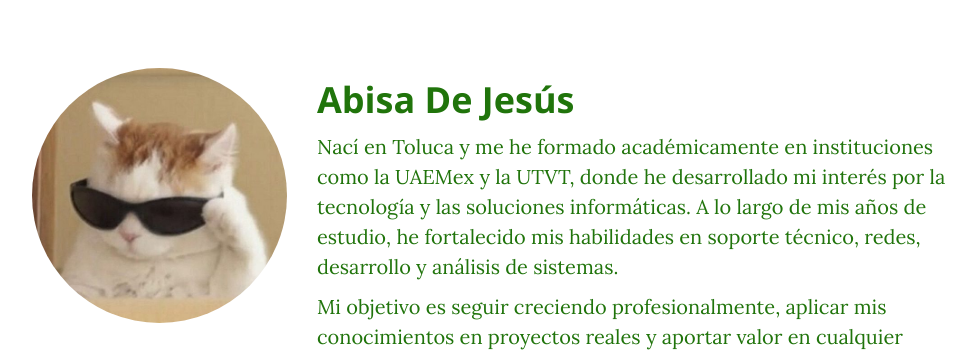
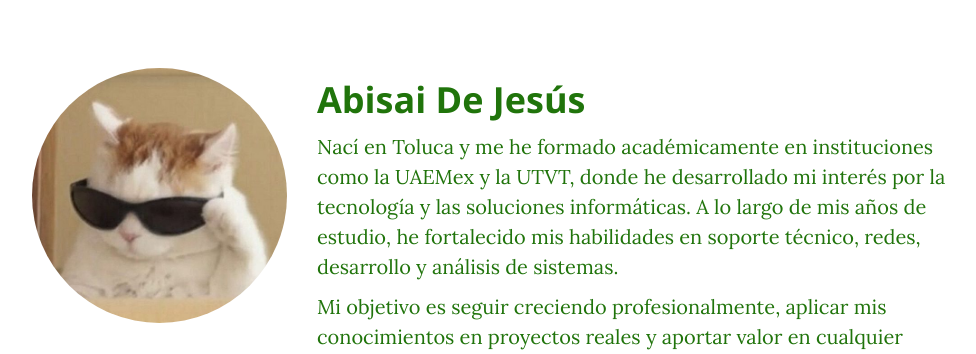
Before and after one commit to DeathGhost-X27/Django-Proyecto2, a Django app: page /about-me/ in a window 1280 px wide. Shown: the part 534-888 px from the top of the page, without its empty margins (148-1124 px from the left). Run offline with Django 3.2, Linux system fonts and the light colour scheme; some libraries are stand-ins or nearby versions.

Commit message:
Segundo commit: Django Proyecto 2

```diff
--- a/webpersonal/core/templates/core/about.html
+++ b/webpersonal/core/templates/core/about.html
@@ -15,7 +15,7 @@
         <img class="img-fluid avatar" src="{% static 'core/img/avatar.jpg' %}" alt="">
     </div>
     <div class="col-lg-7 col-md-8">
-        <h2 class="section-heading">Abisa De Jesús</h2>
+        <h2 class="section-heading">Abisai De Jesús</h2>
         <p>Nací en Toluca y me he formado académicamente en instituciones como la UAEMex y la UTVT, donde he desarrollado mi interés por la tecnología y las soluciones informáticas. A lo largo de mis años de estudio, he fortalecido mis habilidades en soporte técnico, redes, desarrollo y análisis de sistemas.</p>
         <p>Mi objetivo es seguir creciendo profesionalmente, aplicar mis conocimientos en proyectos reales y aportar valor en cualquier entorno donde pueda desarrollar mis capacidades.</p>
     </div>
```
